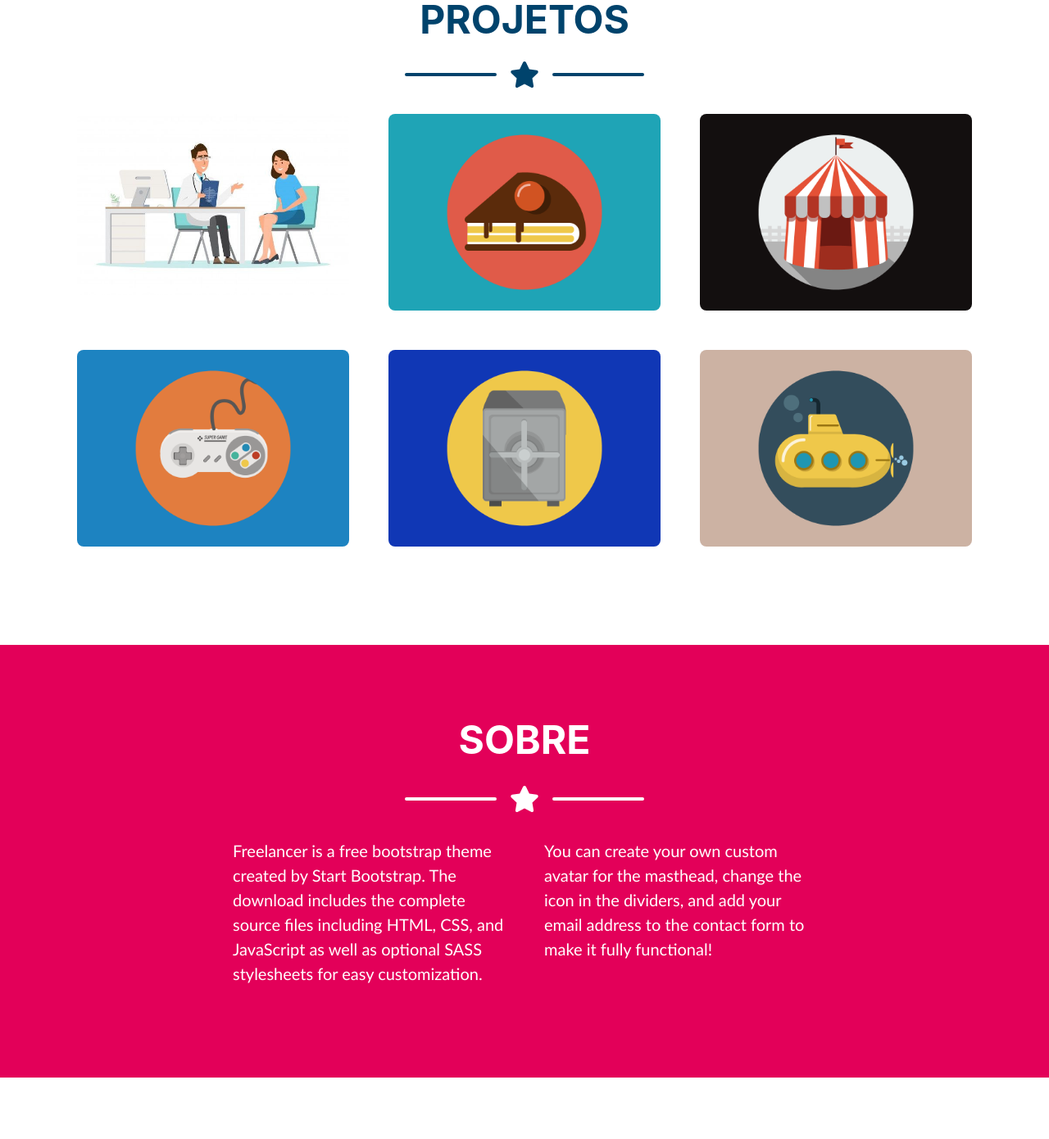
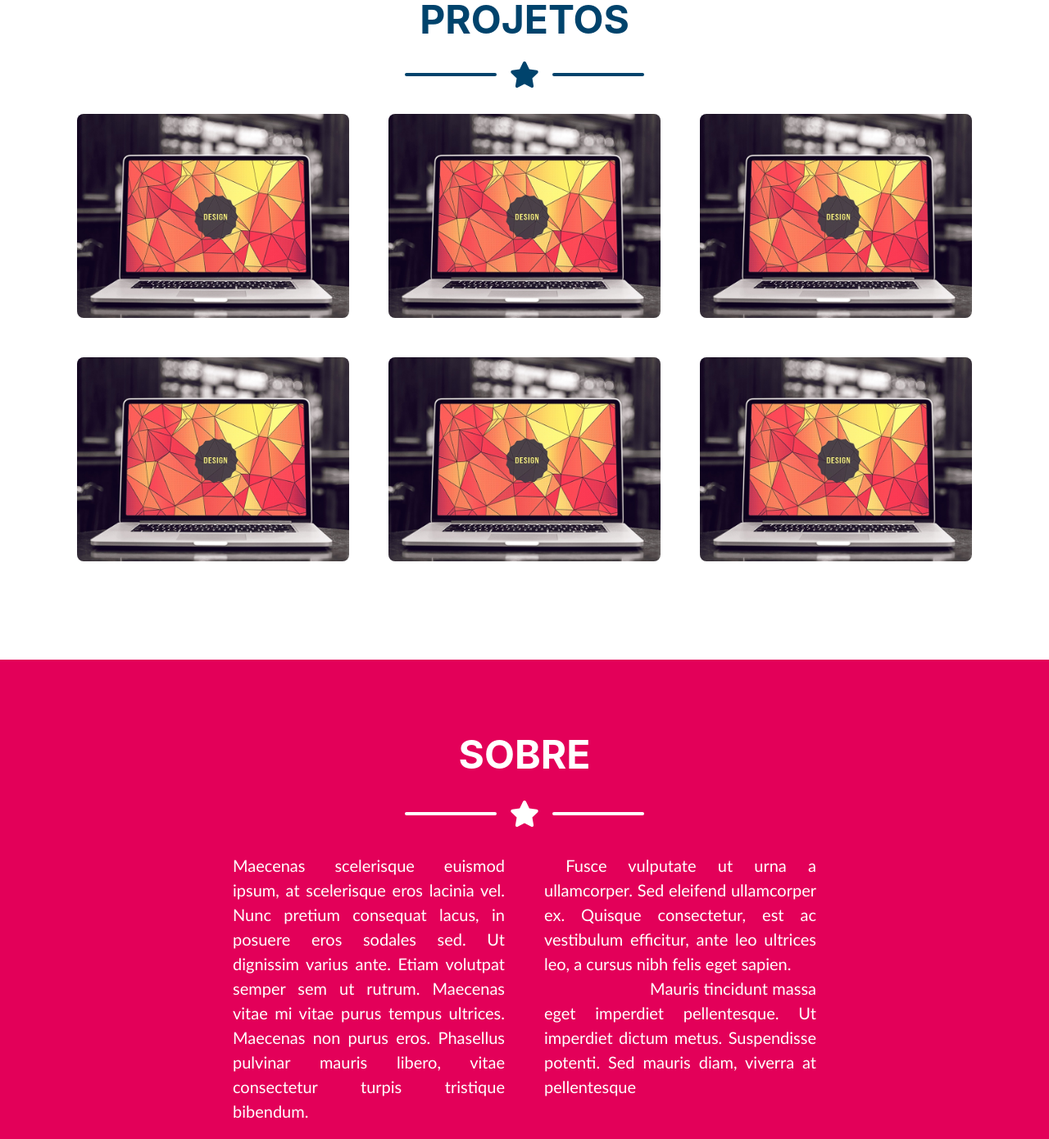
Before and after one commit to ukley/victor, a plain HTML site: page index.html in a window 1280 px wide. Shown: the part 860-2250 px from the top of the page at 82% size. Drawn offline with nearby package versions, Linux system fonts and the light colour scheme; a web font is replaced by a local one.

Commit message:
Alteração de img

```diff
--- a/index.html
+++ b/index.html
@@ -67,42 +67,42 @@
                         <div class="portfolio-item mx-auto" data-toggle="modal" data-target="#portfolioModal0">
                             <div class="portfolio-item-caption d-flex align-items-center justify-content-center h-100 w-100">
                                 <div class="portfolio-item-caption-content text-center text-white"><i class="fas fa-plus fa-3x"></i></div>
-                            </div><img class="img-fluid" src="assets/img/portfolio/02.jpeg" alt="Log Cabin"/>
+                            </div><img class="img-fluid" src="assets/img/portfolio/01-01.jpg" alt="Log Cabin"/>
                         </div>
                     </div>
                     <div class="col-md-6 col-lg-4 mb-5">
                         <div class="portfolio-item mx-auto" data-toggle="modal" data-target="#portfolioModal1">
                             <div class="portfolio-item-caption d-flex align-items-center justify-content-center h-100 w-100">
                                 <div class="portfolio-item-caption-content text-center text-white"><i class="fas fa-plus fa-3x"></i></div>
-                            </div><img class="img-fluid" src="assets/img/portfolio/cake.png" alt="Tasty Cake"/>
+                            </div><img class="img-fluid" src="assets/img/portfolio/01-01.jpg" alt="Tasty Cake"/>
                         </div>
                     </div>
                     <div class="col-md-6 col-lg-4 mb-5">
                         <div class="portfolio-item mx-auto" data-toggle="modal" data-target="#portfolioModal2">
                             <div class="portfolio-item-caption d-flex align-items-center justify-content-center h-100 w-100">
                                 <div class="portfolio-item-caption-content text-center text-white"><i class="fas fa-plus fa-3x"></i></div>
-                            </div><img class="img-fluid" src="assets/img/portfolio/circus.png" alt="Circus Tent"/>
+                            </div><img class="img-fluid" src="assets/img/portfolio/01-01.jpg" alt="Circus Tent"/>
                         </div>
                     </div>
                     <div class="col-md-6 col-lg-4 mb-5">
                         <div class="portfolio-item mx-auto" data-toggle="modal" data-target="#portfolioModal3">
                             <div class="portfolio-item-caption d-flex align-items-center justify-content-center h-100 w-100">
                                 <div class="portfolio-item-caption-content text-center text-white"><i class="fas fa-plus fa-3x"></i></div>
-                            </div><img class="img-fluid" src="assets/img/portfolio/game.png" alt="Controller"/>
+                            </div><img class="img-fluid" src="assets/img/portfolio/01-01.jpg" alt="Controller"/>
                         </div>
                     </div>
                     <div class="col-md-6 col-lg-4 mb-5">
                         <div class="portfolio-item mx-auto" data-toggle="modal" data-target="#portfolioModal4">
                             <div class="portfolio-item-caption d-flex align-items-center justify-content-center h-100 w-100">
                                 <div class="portfolio-item-caption-content text-center text-white"><i class="fas fa-plus fa-3x"></i></div>
-                            </div><img class="img-fluid" src="assets/img/portfolio/safe.png" alt="Locked Safe"/>
+                            </div><img class="img-fluid" src="assets/img/portfolio/01-01.jpg" alt="Locked Safe"/>
                         </div>
                     </div>
                     <div class="col-md-6 col-lg-4 mb-5">
                         <div class="portfolio-item mx-auto" data-toggle="modal" data-target="#portfolioModal5">
                             <div class="portfolio-item-caption d-flex align-items-center justify-content-center h-100 w-100">
                                 <div class="portfolio-item-caption-content text-center text-white"><i class="fas fa-plus fa-3x"></i></div>
-                            </div><img class="img-fluid" src="assets/img/portfolio/submarine.png" alt="Submarine"/>
+                            </div><img class="img-fluid" src="assets/img/portfolio/01-01.jpg" alt="Submarine"/>
                         </div>
                     </div>
                 </div>
@@ -128,11 +128,12 @@
                 </div>
                 <!-- About Section Content-->
                 <div class="row">
-                    <div class="col-lg-4 ml-auto">
-                        <p class="pre-wrap lead">Freelancer is a free bootstrap theme created by Start Bootstrap. The download includes the complete source files including HTML, CSS, and JavaScript as well as optional SASS stylesheets for easy customization.</p>
+                    <div class="col-lg-4 ml-auto" >
+                        <p class="pre-wrap lead" style="text-align: justify;">Maecenas scelerisque euismod ipsum, at scelerisque eros lacinia vel. Nunc pretium consequat lacus, in posuere eros sodales sed. Ut dignissim varius ante. Etiam volutpat semper sem ut rutrum. Maecenas vitae mi vitae purus tempus ultrices. Maecenas non purus eros. Phasellus pulvinar mauris libero, vitae consectetur turpis tristique bibendum.</p>
                     </div>
-                    <div class="col-lg-4 mr-auto">
-                        <p class="pre-wrap lead">You can create your own custom avatar for the masthead, change the icon in the dividers, and add your email address to the contact form to make it fully functional!</p>
+                    <div class="col-lg-4 mr-auto" style="text-align: justify;">
+                        <p class="pre-wrap lead"> Fusce vulputate ut urna a ullamcorper. Sed eleifend ullamcorper ex. Quisque consectetur, est ac vestibulum efficitur, ante leo ultrices leo, a cursus nibh felis eget sapien.
+                        Mauris tincidunt massa eget imperdiet pellentesque. Ut imperdiet dictum metus. Suspendisse potenti. Sed mauris diam, viverra at pellentesque </p>
                     </div>
                 </div>
             </div>
@@ -171,7 +172,7 @@
                     <div class="col-lg-4">
                         <div class="d-flex flex-column align-items-center">
                             <div class="icon-contact mb-3"><i class="far fa-envelope"></i></div>
-                            <div class="text-muted">Email</div><a class="lead font-weight-bold" href="mailto:name@example.com">name@example.com</a>
+                            <div class="text-muted">Email</div><a class="lead font-weight-bold" href="mailto:name@example.com">email@examplo.com</a>
                         </div>
                     </div>
                 </div>
@@ -195,7 +196,7 @@
                     <!-- Footer About Text-->
                     <div class="col-lg-4">
                         <h4 class="mb-4">Alguns Comentários</h4>
-                        <p class="pre-wrap lead mb-0">Freelance is a free to use, MIT licensed Bootstrap theme created by Start Bootstrap</p>
+                        <p class="pre-wrap lead mb-0">Vestibulum blandit scelerisque tortor, at aliquam urna. Vivamus consequat congue malesuada. Interdum et malesuada fames ac ante ipsum primis in faucibus.</p>
                     </div>
                 </div>
             </div>
```
Also changed, not shown: assets/img/01-01.jpg (added), assets/img/portfolio/01-01.jpg (added).
